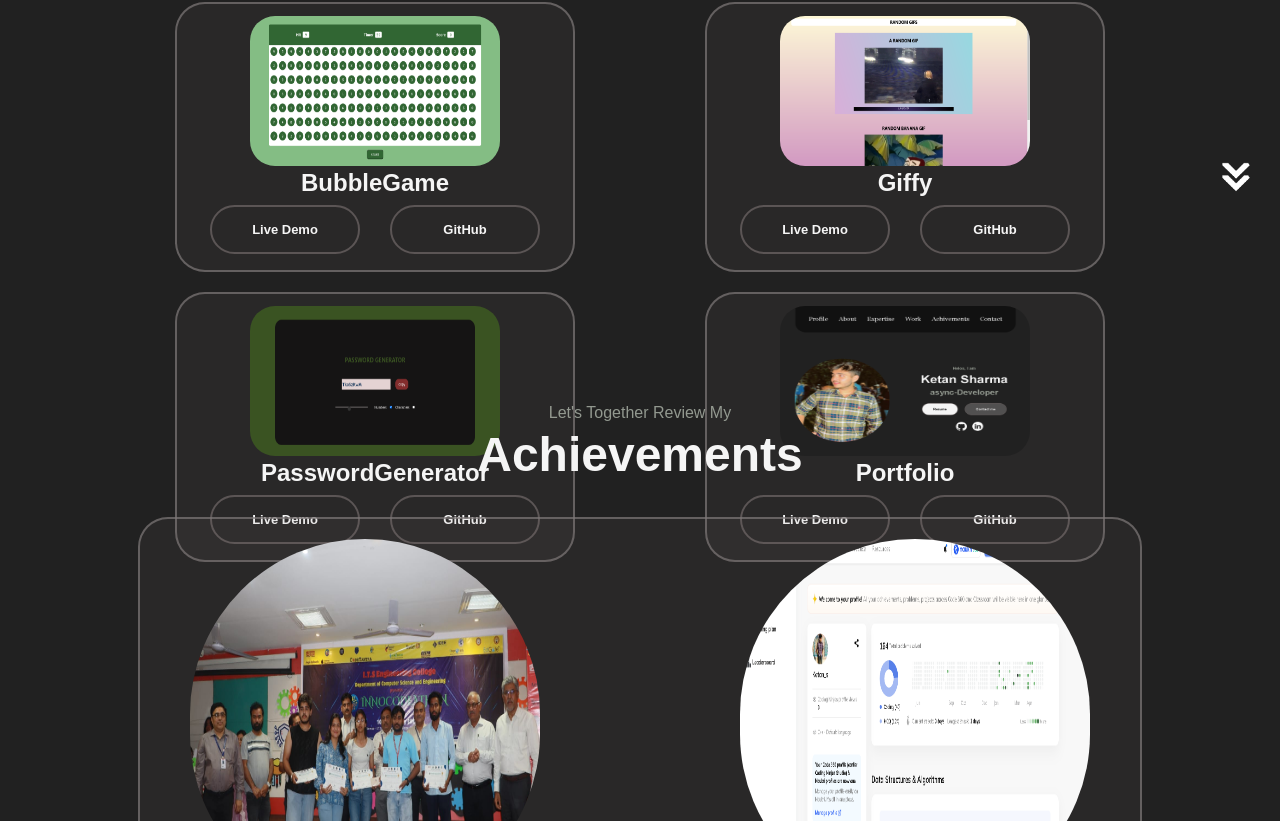
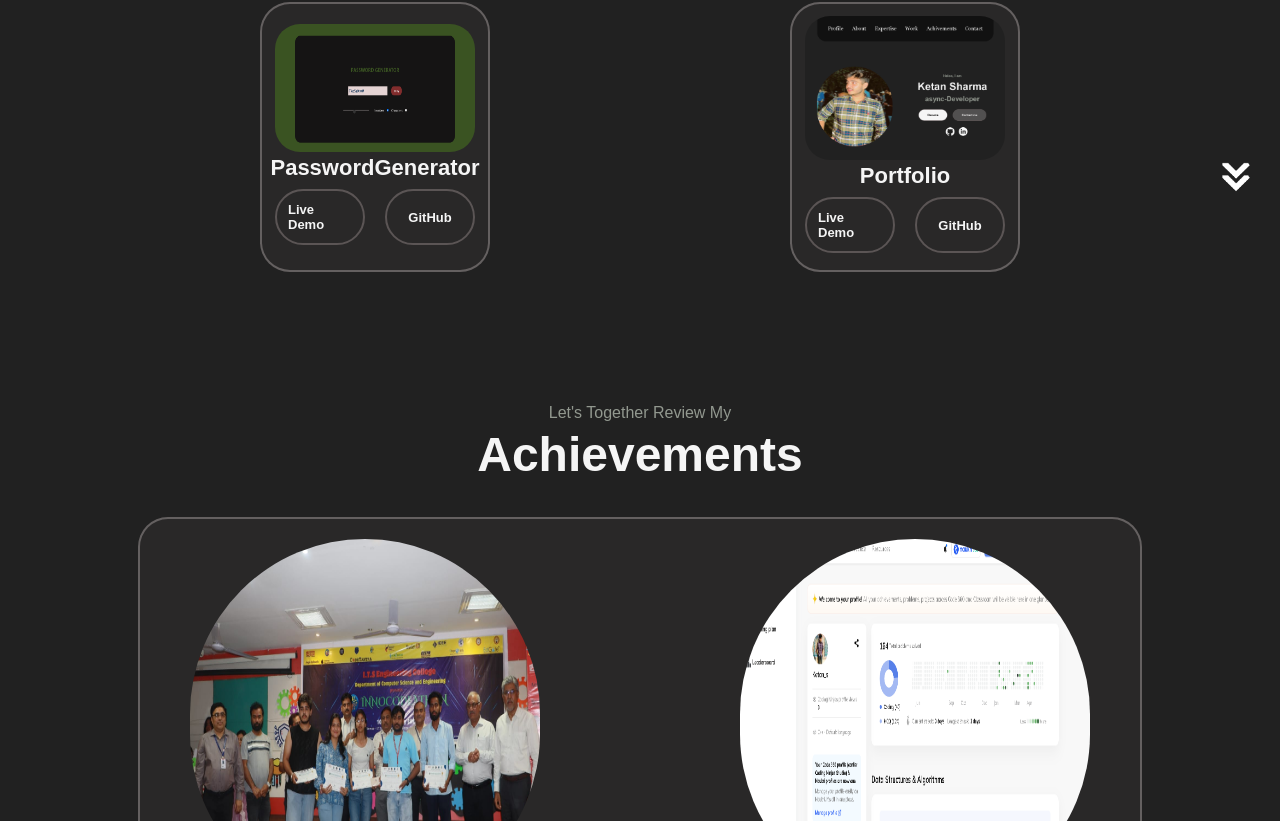
Before and after one commit to ketansharma22/MyPortfolio, a React (Vite) app: page / in a window 1280 px wide. Shown: the part 3059-3880 px from the top of the page. Built offline with nearby package versions, Linux system fonts and the light colour scheme.

Commit message:
responsiveness issue resolved

```diff
--- a/src/styling/Achievements.css
+++ b/src/styling/Achievements.css
@@ -2,7 +2,7 @@
     max-width: 1600px;
     height: 99vh;
     font-family: sans-serif;
-    margin: 50px auto;
+    margin: 50px ;
     display: flex;
     flex-direction: column;
     align-items: center;
@@ -47,7 +47,7 @@
 #samebox{
     background-color: rgba(132, 119, 119, 0.087);
     border: 2px solid rgba(124, 119, 119, 0.719);
-    width: 350px;
+    max-width: 350px;
     height: 140px;
     margin-bottom: 20px;
     border-radius: 20px;
@@ -73,10 +73,14 @@
     }
     #mainachievement{
         max-width: 95%;
+        margin: 0px;
         gap: 10px;
     }
+    #achievements{
+        padding: 0px;
+    }
     #imagee{
-        width: 150px;
+        max-width: 150px;
         height: 150px;
     }
     #imageachive{
@@ -86,9 +90,19 @@
         gap: 10px;
     }
     #samebox{
-        padding: 10px;
+        margin: 0px;
         max-width: 150px;
         font-size: 10px;
     }
 
 }
+
+@media(max-width:370px){
+    #samebox{
+        font-size: 9px;
+    }
+    #imagee{
+        max-width: 100px;
+        max-height: 100px;
+    }
+}
--- a/src/styling/Projects.css
+++ b/src/styling/Projects.css
@@ -79,8 +79,27 @@
     width: 40px;
     height: 40px;
 }
+@media(max-width:1485px){
+    #card{
 
-@media(max-width:800px){
+        padding: 20px;
+        max-width: 230px;
+    }
+    #cardimage{
+        max-width: 200px;
+    }
+    #click{
+        padding: 11px;
+        max-width: 90px;
+    }
+    #anchor2{
+        gap: 20px;
+    }
+    #projectname{
+        font-size:22px;
+    }
+}
+@media(max-width:850px){
     #arrowwork{
         display: none;
     }
```
